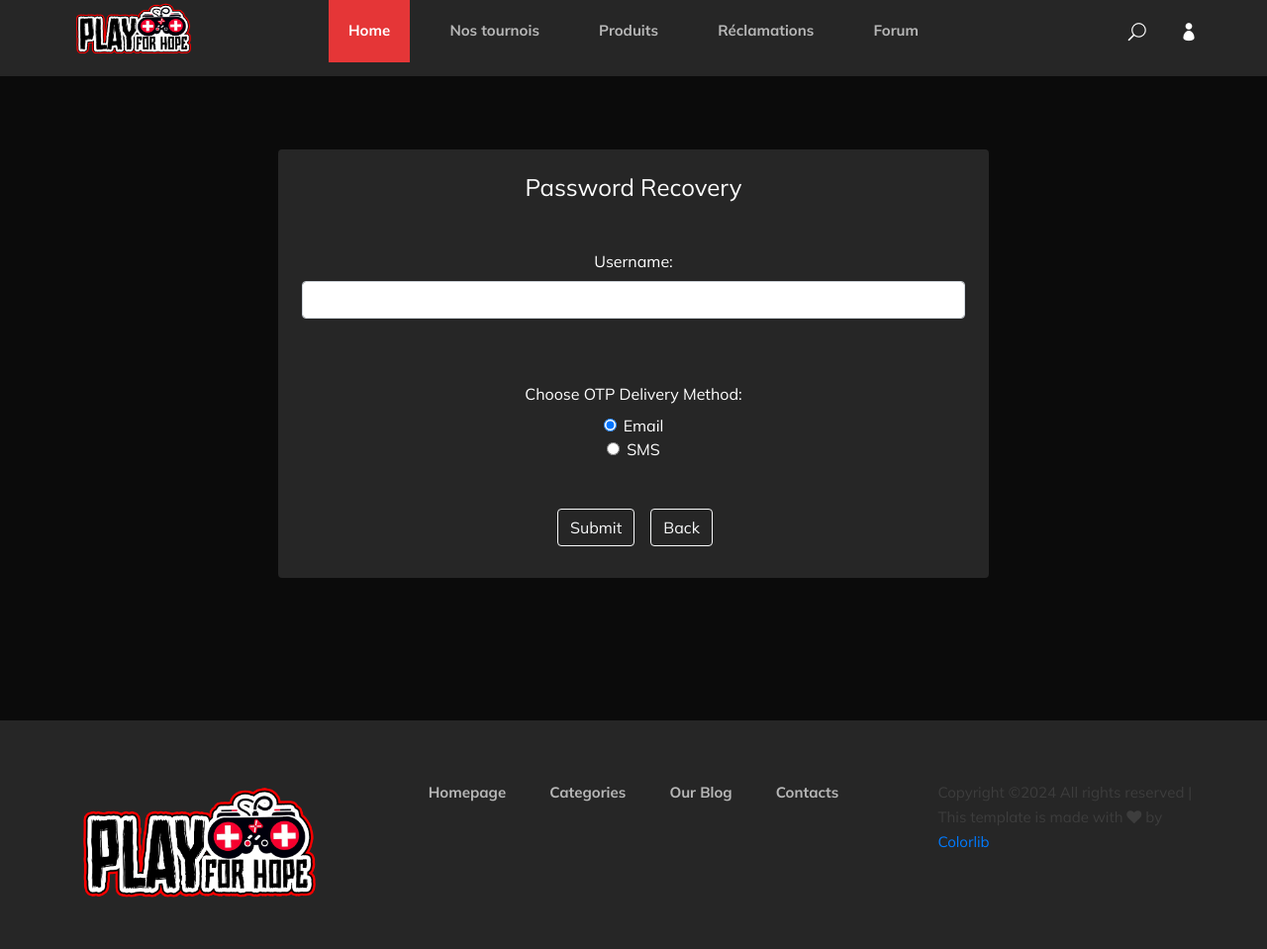
After one commit to wassimtaktak/FirstProject, a Symfony app: template templates/security/password_recovery.html.twig in a window 1280 px wide. The commit adds this page. Shown: the whole page at 99% size. Run offline with Twig, Linux system fonts and the light colour scheme; the template is opened without the code that fills it, so the values that code supplies are empty; some libraries are stand-ins or nearby versions.

Commit message:
emailingotp+creatingotp

```diff
--- /dev/null
+++ b/templates/emails/password_recovery_otp.html.twig
@@ -0,0 +1,6 @@
+
+<p>hello,</p>
+<p>this your code to change this password if this wasn't you please proceed to ignoring this email.</p>
+<a>the code : {{otp}}</a>
+<br>
+<p>Good luck Have Fun!</p>
--- a/templates/security/login.html.twig
+++ b/templates/security/login.html.twig
@@ -30,6 +30,8 @@
                         <button class="btn btn-outline-light m-2" type="submit">Sign in</button>
                         <br>
                         <a href="{{ path('app_register') }}" class="text">Don't have an account yet? Register now</a>
+                        <br>
+                        <a href="{{path('password_recovery')}}" class="text">Forgot your password? Click here</a>
                     </div>
                 </form>
             </div>
--- /dev/null
+++ b/templates/security/password_recovery.html.twig
@@ -0,0 +1,46 @@
+{% extends 'baseuser.html.twig' %}
+
+{% block title %}Password Recovery{% endblock %}
+
+{% block body %}
+<div class="container-fluid pt-4 px-4" style="margin-bottom: 120px;">
+    <div class="row justify-content-center">
+        <div class="col-sm-12 col-xl-8">
+            <div class="rounded h-100 p-4" style="background: #262626;text-align: center;">
+            <h4>Password Recovery</h4>
+                <br>
+                <br>
+                <form method="post">
+                    <div class="form-group">
+                        <label for="username"style="Color : white">Username:</label>
+                        <input type="text" id="username" name="username" class="form-control" required>
+                    </div>
+                    <br>
+                    <br>
+                    <div class="form-group">
+                        <label style="color: white">Choose OTP Delivery Method:</label>
+                        <div class="form-check">
+                            <input class="form-check-input" type="radio" name="otp_delivery_method" id="otp_delivery_email" value="email" checked>
+                            <label class="form-check-label"style="color: white" for="otp_delivery_email">Email</label>
+                        </div>
+                        <div class="form-check">
+                            <input class="form-check-input" type="radio" name="otp_delivery_method" id="otp_delivery_phone" value="phone">
+                            <label class="form-check-label" style="color: white"for="otp_delivery_phone">SMS</label>
+                        </div>
+                    </div>
+                    <br>
+                    <div  style="display: flex;margin-left : 250px">
+
+                    <button type="submit" class="btn btn-outline-light m-2">Submit</button>
+                    <a href="{{ path('app_login') }}" class="btn btn-outline-light m-2">Back</a>
+                    </div>
+                </form>
+
+            </div>
+        </div>
+    </div>
+</div>
+<br>
+
+
+{% endblock %}
```
Also changed, not shown: src/Controller/SecurityController.php (+90 -0 lines).
